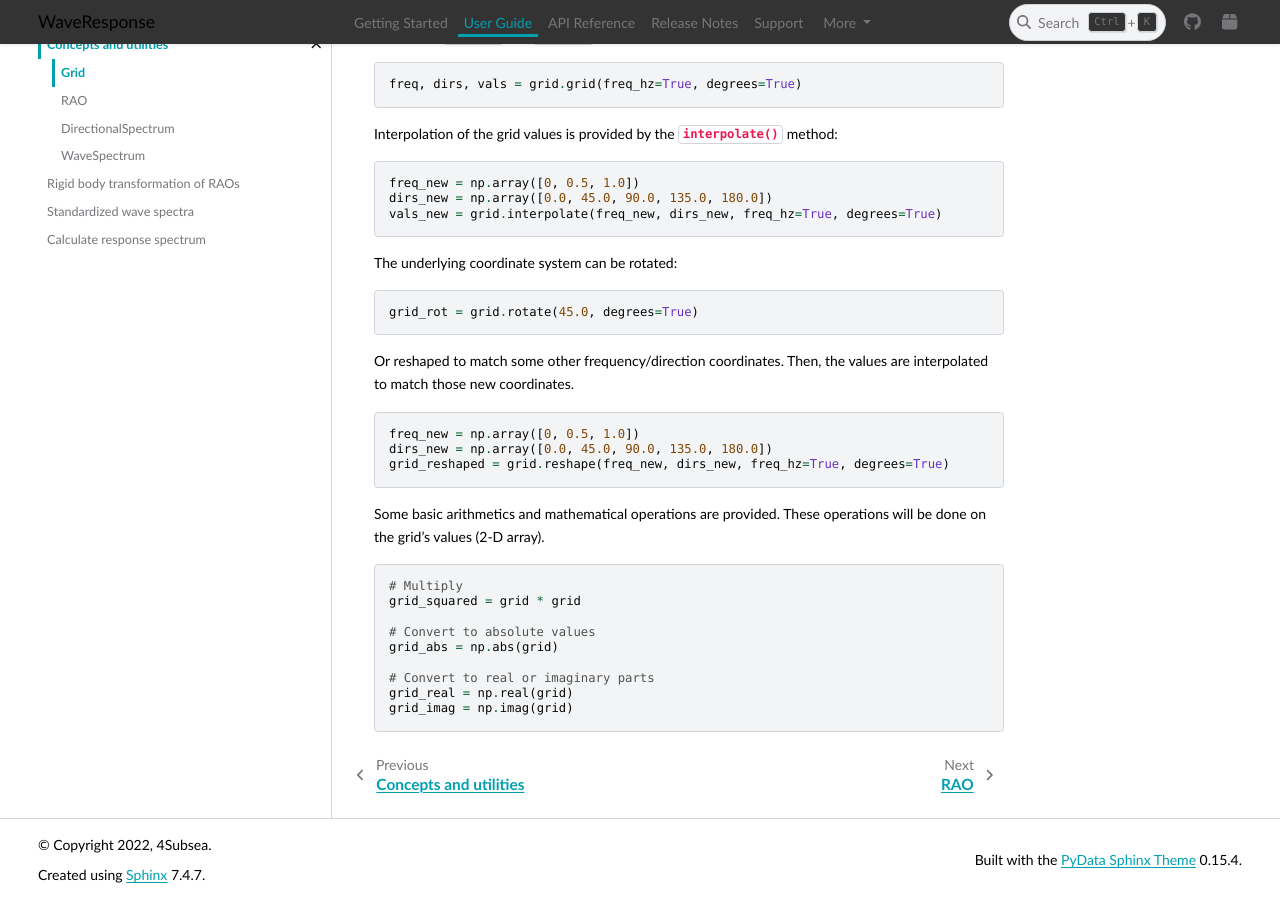
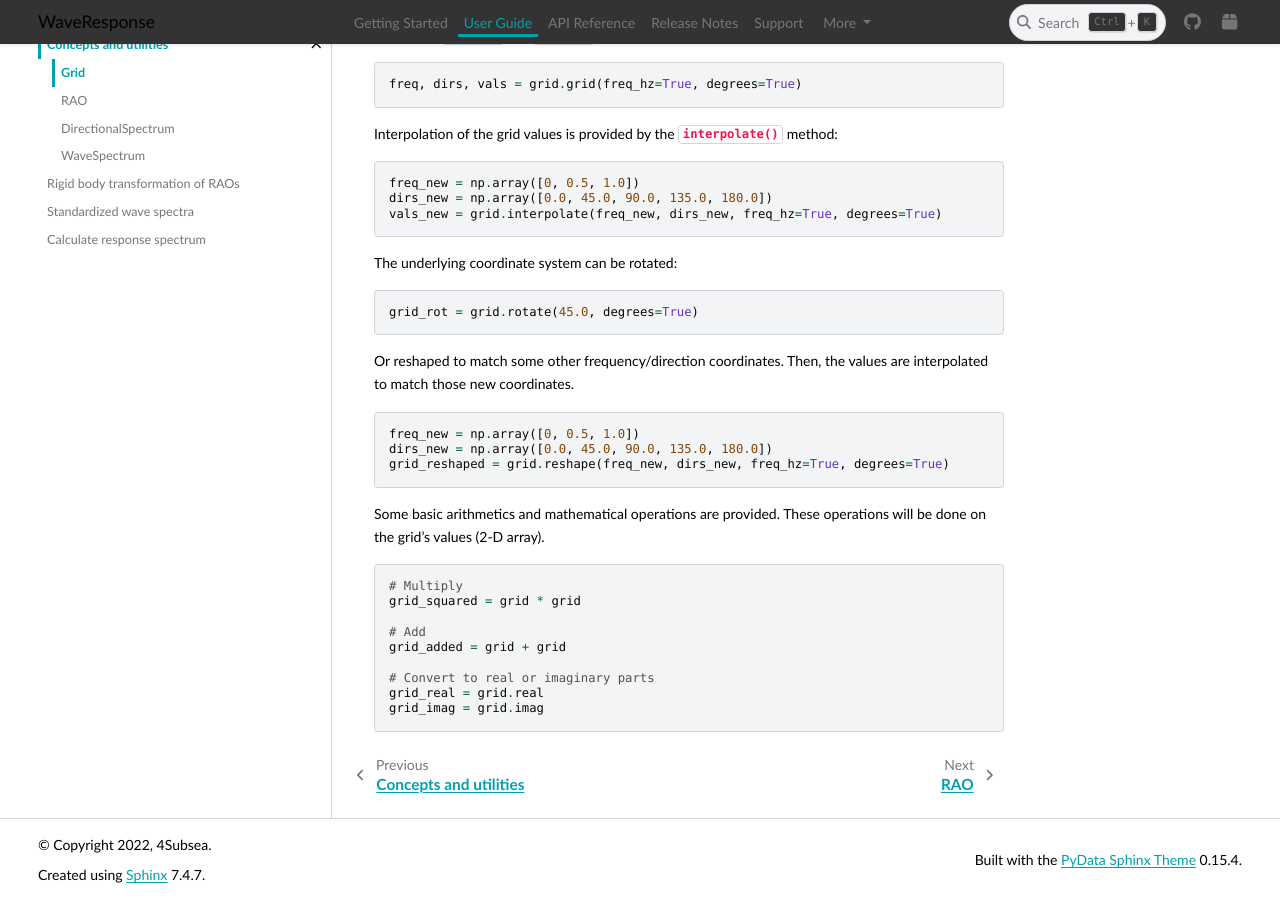
Before and after one commit to 4Subsea/waveresponse-python, a Sphinx documentation site: the page built from docs/user_guide/concepts_utils/grid.rst, in a window 1280 px wide and 900 px high, scrolled down 1166 px. Built offline with Sphinx 7.4.7 and the PyData theme 0.15.4, drawn with Linux system fonts in a browser that asks for light colours.

Commit message:
docs fix

```diff
--- a/docs/user_guide/concepts_utils/grid.rst
+++ b/docs/user_guide/concepts_utils/grid.rst
@@ -101,9 +101,9 @@ will be done on the grid's values (2-D array).
     # Multiply
     grid_squared = grid * grid
 
-    # Convert to absolute values
-    grid_abs = np.abs(grid)
+    # Add
+    grid_added = grid + grid
 
     # Convert to real or imaginary parts
-    grid_real = np.real(grid)
-    grid_imag = np.imag(grid)
+    grid_real = grid.real
+    grid_imag = grid.imag
```
Also changed, not shown: other parts of docs/user_guide/concepts_utils/grid.rst (+1 -1 lines).
